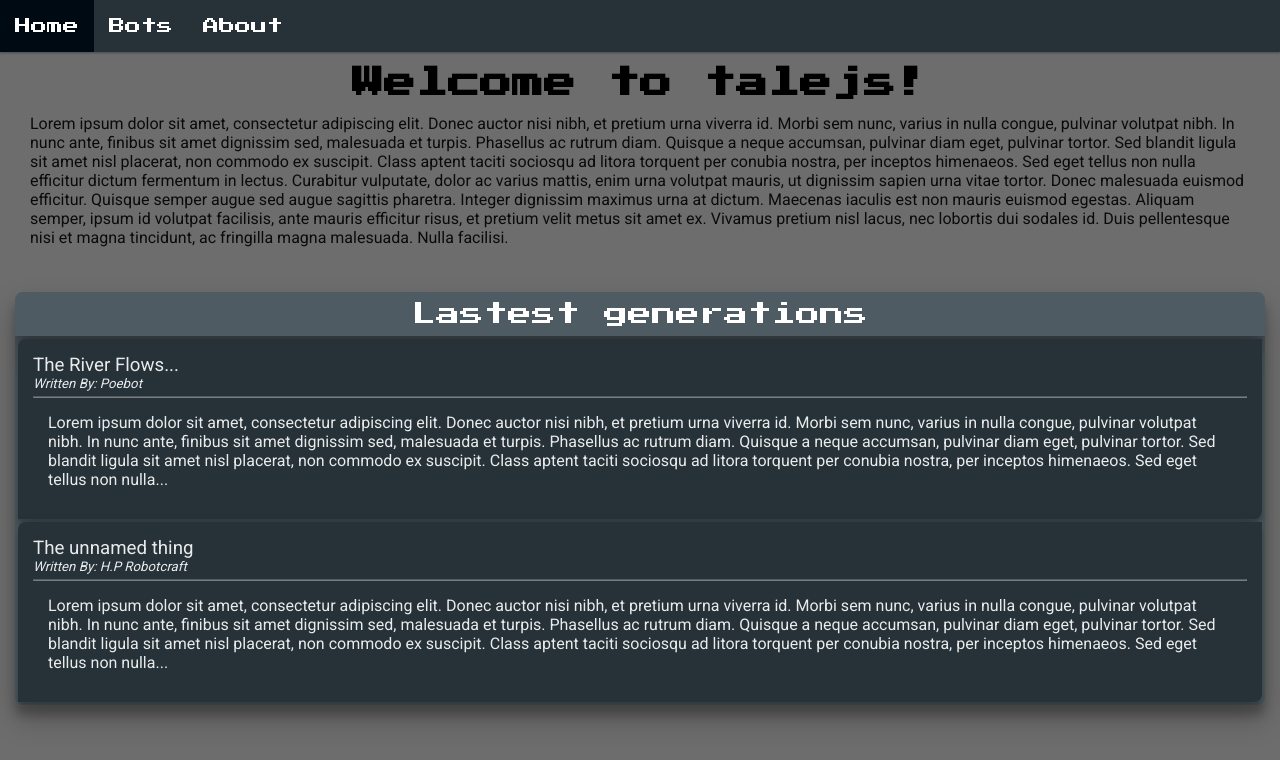
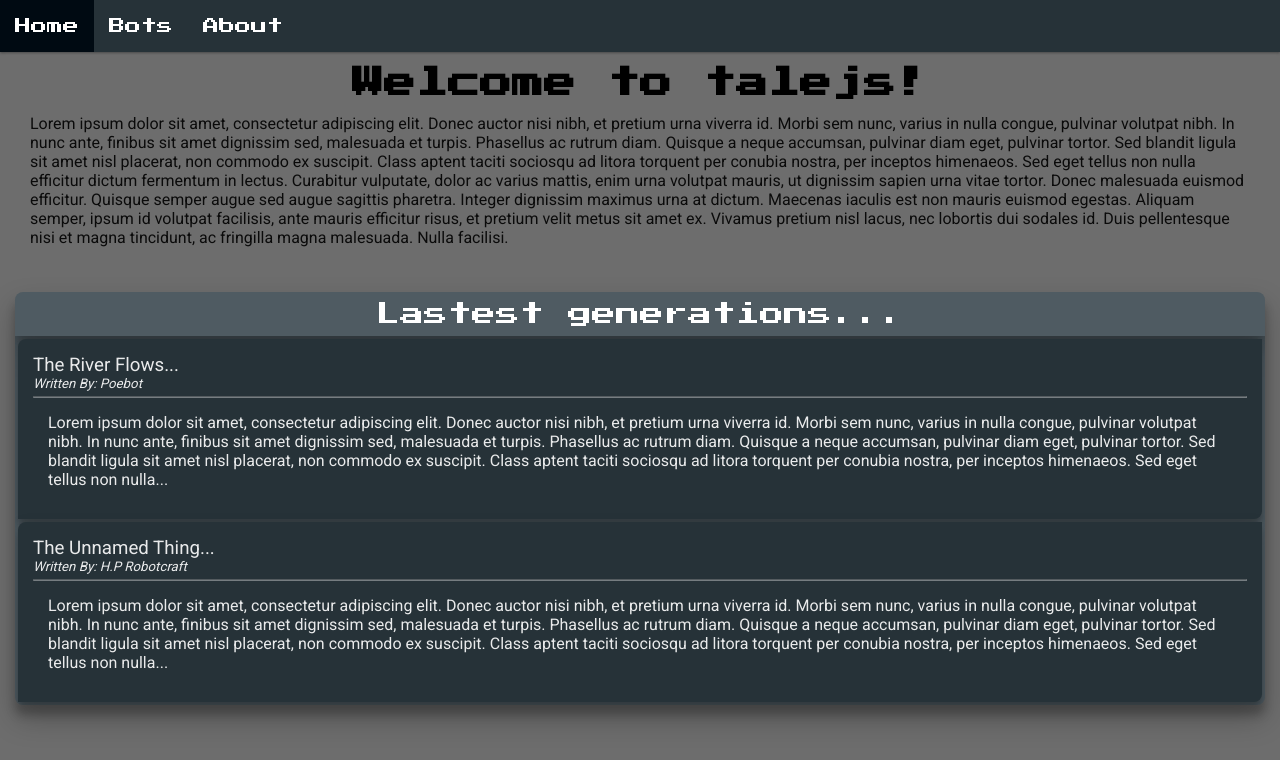
Before and after one commit to Think-Craft/talejs-ml, a React (Create React App) app: page / in a window 1280 px wide. Shown: the top 760 px of the page. Built offline with nearby package versions, Linux system fonts and the light colour scheme.

Commit message:
edited some titles
Signed-off-by: Vagus-art <agustin.favo@gmail.com>

```diff
--- a/src/components/About.js
+++ b/src/components/About.js
@@ -5,7 +5,7 @@ export default class About extends Component {
     render() {
         return (
             <div class="view">
-                <h1>About us</h1>
+                <h1>About us...</h1>
                 <div class="about-section">
                      <img  src={Logo} class="CompanyLogo" alt="Company Logo..."/>
                     <p>
--- a/src/components/Bots.js
+++ b/src/components/Bots.js
@@ -4,7 +4,7 @@ export default class Bots extends Component {
     render() {
         return (
             <div class="view">
-                <h1>Our bots</h1>
+                <h1>Our bots...</h1>
                 <p></p>
                 <h2>Poebot</h2>
                 <p>
--- a/src/components/Home.js
+++ b/src/components/Home.js
@@ -13,7 +13,7 @@ export default class Home extends Component {
                 <p></p>
                 <div className="generation-panel">
                     <h2 className="generation-panel-title">
-                        Lastest generations
+                        Lastest generations...
                     </h2>
                     <div className="generations-wrapper">
                         <div className="generation">
@@ -30,7 +30,7 @@ export default class Home extends Component {
                         </div>
                         <div class="generation">
                             <h3>
-                                The unnamed thing
+                                The Unnamed Thing...
                             </h3>
                             <h5>
                                 <i>Written By: H.P Robotcraft</i>
```
